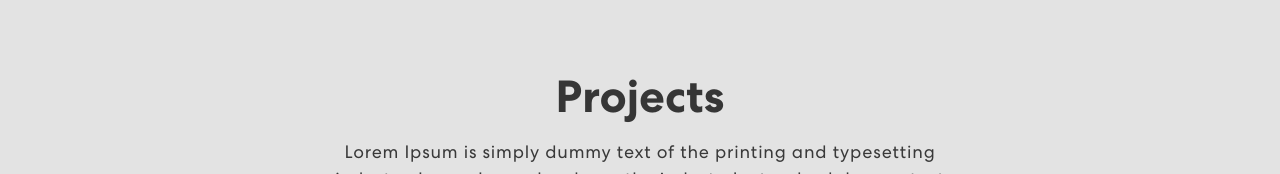
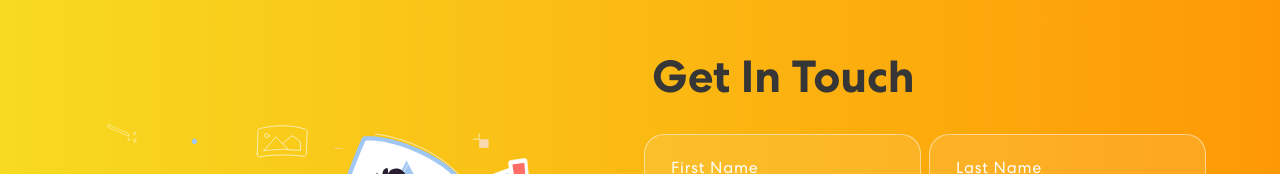
Before and after one commit to Samantha-Sokolis/sams-react-portfolio, a React (Create React App) app: page / in a window 1280 px wide. Shown: the part 1248-1422 px from the top of the page. Built offline with nearby package versions, Linux system fonts and the light colour scheme.

Commit message:
projects updated as portfolio

```diff
--- a/src/components/NavBar.js
+++ b/src/components/NavBar.js
@@ -1,7 +1,7 @@
 import { useState, useEffect } from "react";
 import { Navbar, Nav, Container } from "react-bootstrap";
 import React, { Component }  from 'react';
-import logo from '../assets/img/logo.svg';
+// import logo from '../assets/img/logo.svg';
 import navIcon1 from '../assets/img/nav-icon1.svg';
 import navIcon2 from '../assets/img/nav-icon2.svg';
 import navIcon3 from '../assets/img/nav-icon3.svg';
@@ -47,7 +47,7 @@
             <Nav className="ms-auto">
               <Nav.Link href="#home" className={activeLink === 'home' ? 'active navbar-link' : 'navbar-link'} onClick={() => onUpdateActiveLink('home')}>Home</Nav.Link>
               <Nav.Link href="#skills" className={activeLink === 'skills' ? 'active navbar-link' : 'navbar-link'} onClick={() => onUpdateActiveLink('skills')}>Skills</Nav.Link>
-              <Nav.Link href="#projects" className={activeLink === 'projects' ? 'active navbar-link' : 'navbar-link'} onClick={() => onUpdateActiveLink('projects')}>Projects</Nav.Link>
+              <Nav.Link href="#portfolio" className={activeLink === 'portfolio' ? 'active navbar-link' : 'navbar-link'} onClick={() => onUpdateActiveLink('portfolio')}>Projects</Nav.Link>
             </Nav>
             <span className="navbar-text">
               <div className="social-icon">
```
Also changed, not shown: src/components/Portfolio.js (renamed from src/components/Projects.js).
